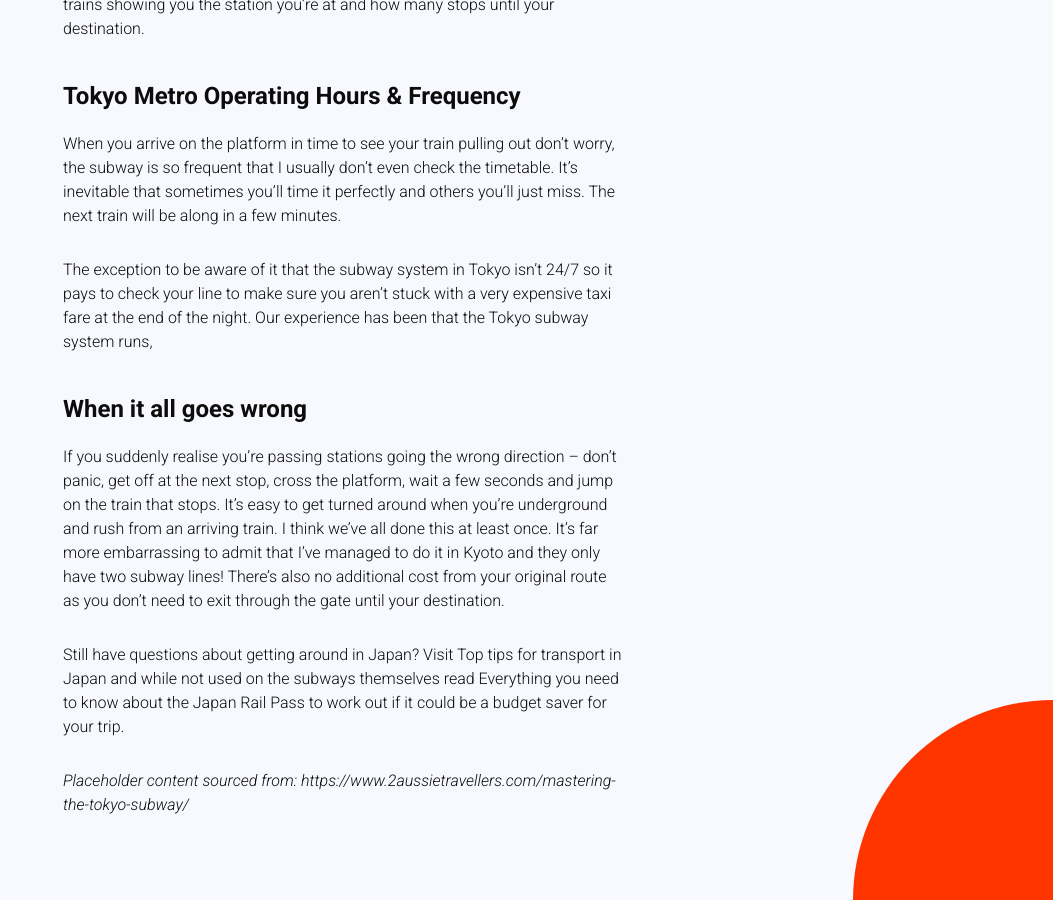
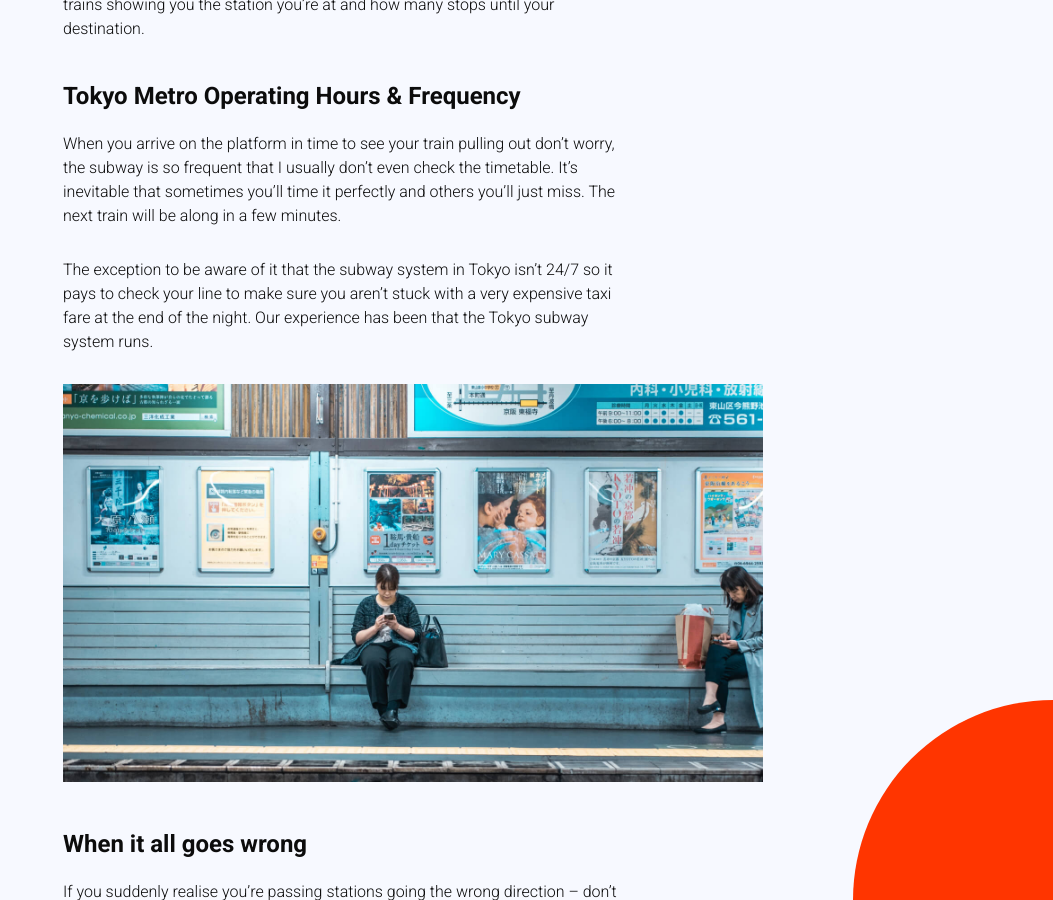
Before and after one commit to murphytrueman/night-in-japan, a Jekyll site: the page built from _posts/2021-01-14-tokyo-train-tips.markdown, in a window 1280 px wide and 900 px high, scrolled down 1581 px. Shown: the whole window, without its empty margins (227-1280 px from the left). Built offline with Jekyll 4.4.1, drawn with Linux system fonts in a browser that asks for light colours.

Commit message:
Updated Tokyo Train Tips

```diff
--- a/_posts/2021-01-14-tokyo-train-tips.markdown
+++ b/_posts/2021-01-14-tokyo-train-tips.markdown
@@ -27,7 +27,9 @@ The location signs are located on the wall of the platform opposite where you st
 
 When you arrive on the platform in time to see your train pulling out don’t worry, the subway is so frequent that I usually don’t even check the timetable.  It’s inevitable that sometimes you’ll time it perfectly and others you’ll just miss.  The next train will be along in a few minutes.
 
-The exception to be aware of it that the subway system in Tokyo isn’t 24/7 so it pays to check your line to make sure you aren’t stuck with a very expensive taxi fare at the end of the night.  Our experience has been that the Tokyo subway system runs,
+The exception to be aware of it that the subway system in Tokyo isn’t 24/7 so it pays to check your line to make sure you aren’t stuck with a very expensive taxi fare at the end of the night.  Our experience has been that the Tokyo subway system runs.
+
+![blog-3b.jpg](/uploads/blog-3b.jpg)
 
 ### When it all goes wrong
 
```
